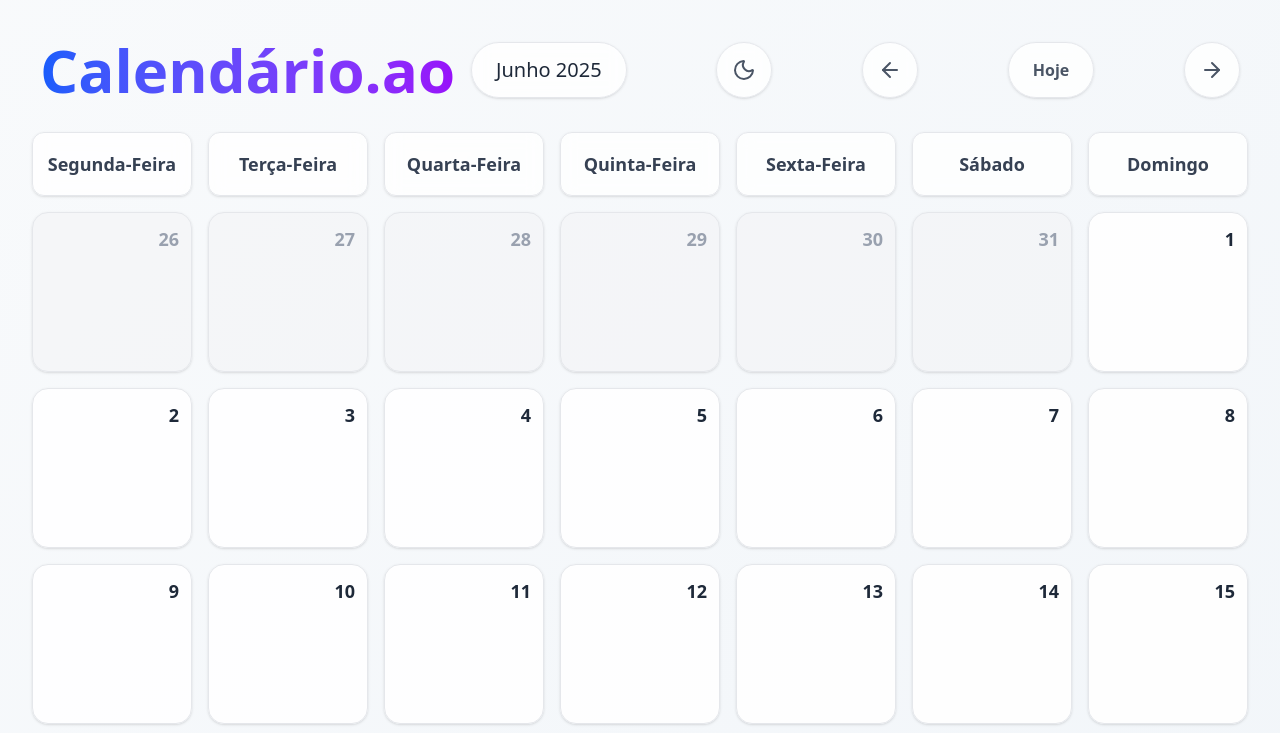
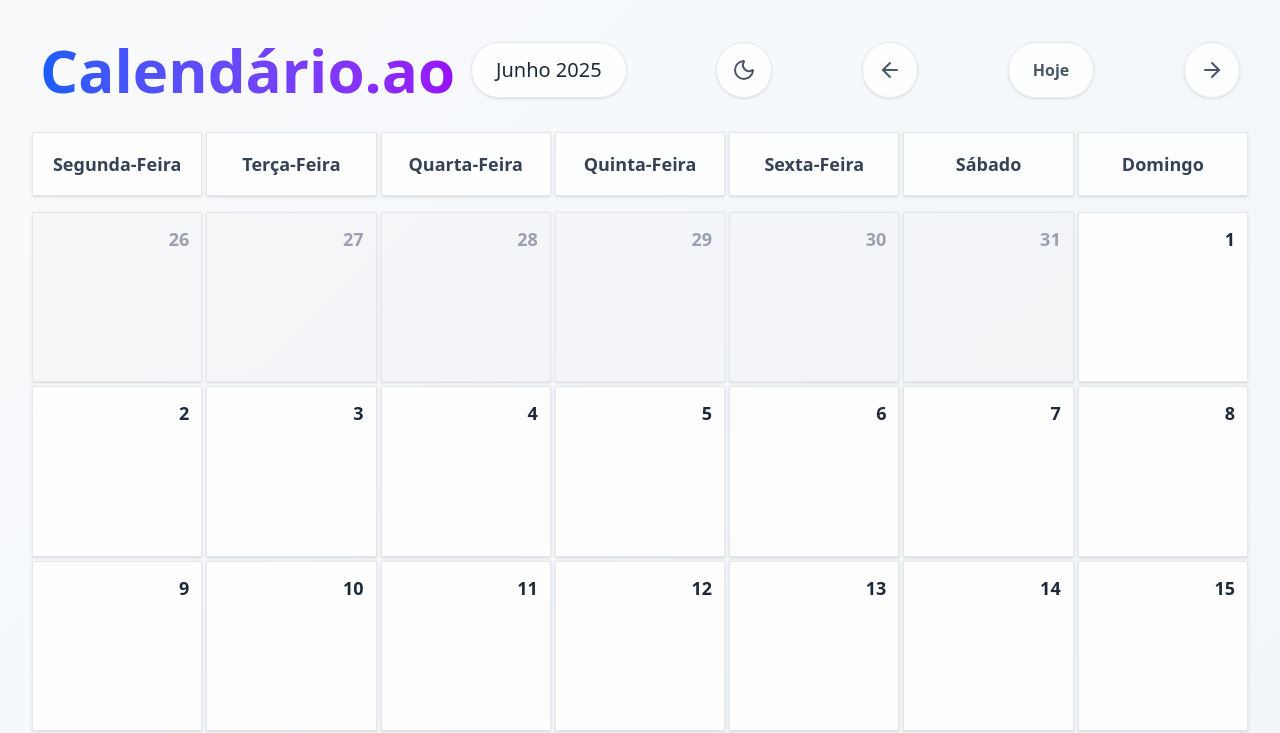
Before and after one commit to TheKitumba/calendar.ao, a React (Vite) app: page / in a window 1280 px wide. Shown: the top 733 px of the page. Built offline with nearby package versions, Linux system fonts and the light colour scheme.

Commit message:
feat: unround corners

```diff
--- a/src/components/calendar.tsx
+++ b/src/components/calendar.tsx
@@ -165,12 +165,12 @@ export function Calendar() {
         </div>
       </div>
 
-      <div className="flex-1 flex flex-col mx-auto w-full px-4 md:px-8">
-        <div className="grid grid-cols-7 gap-2 md:gap-4 mb-4">
+      <div className="flex flex-col mx-auto w-full px-4 md:px-8">
+        <div className="grid grid-cols-7 gap-1 mb-4">
           {daysOfTheWeek.map((day, index) => (
             <div
               key={index}
-              className={`w-full backdrop-blur-sm border rounded-xl h-12 md:h-16 flex items-center justify-center shadow-sm ${
+              className={`w-full backdrop-blur-sm border h-12 md:h-16 flex items-center justify-center shadow-sm ${
                 isDarkMode
                   ? "bg-gray-800/80 border-gray-600"
                   : "bg-white/80 border-gray-200"
@@ -188,7 +188,7 @@ export function Calendar() {
           ))}
         </div>
 
-        <div className="grid grid-cols-7 gap-2 md:gap-4 flex-1">
+        <div className="grid grid-cols-7 gap-1 auto-rows-fr">
           {calendarDays.map((day, index) => {
             const isCurrentMonth = day.getMonth() === date.getMonth();
             const isCurrentDay = isToday(day);
@@ -196,9 +196,9 @@ export function Calendar() {
             return (
               <div
                 key={index}
-                className={`aspect-square rounded-2xl shadow-sm border cursor-pointer transition-all duration-200 hover:scale-105 hover:shadow-lg ${
+                className={`w-full aspect-square shadow-sm border cursor-pointer transition-all duration-200 hover:scale-105 hover:shadow-lg ${
                   isCurrentDay
-                    ? "bg-gradient-to-br from-red-500 to-red-600 text-white shadow-lg scale-105 border-red-400"
+                    ? "bg-gradient-to-br from-red-500 to-red-600 text-white shadow-lg border-red-400"
                     : isCurrentMonth
                     ? isDarkMode
                       ? "bg-gray-800/90 border-gray-600 hover:bg-gray-700/90"
```
